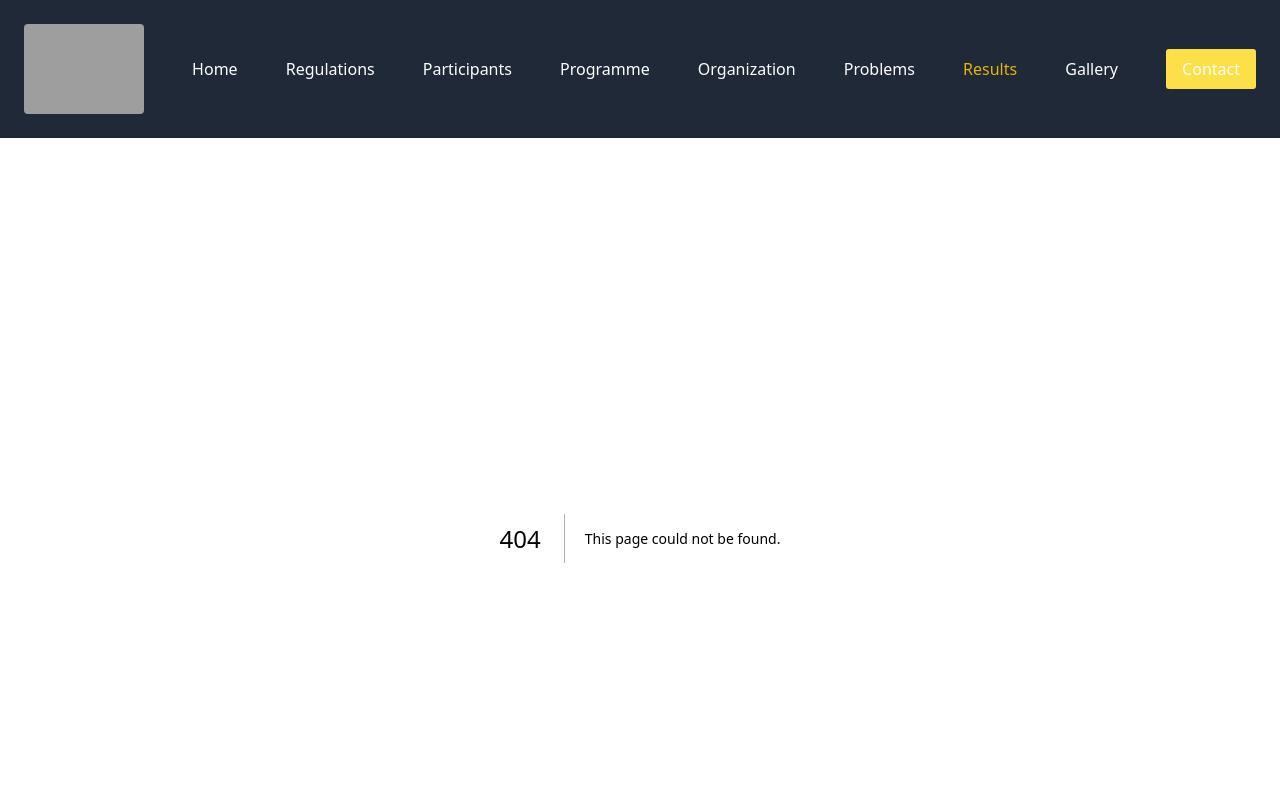
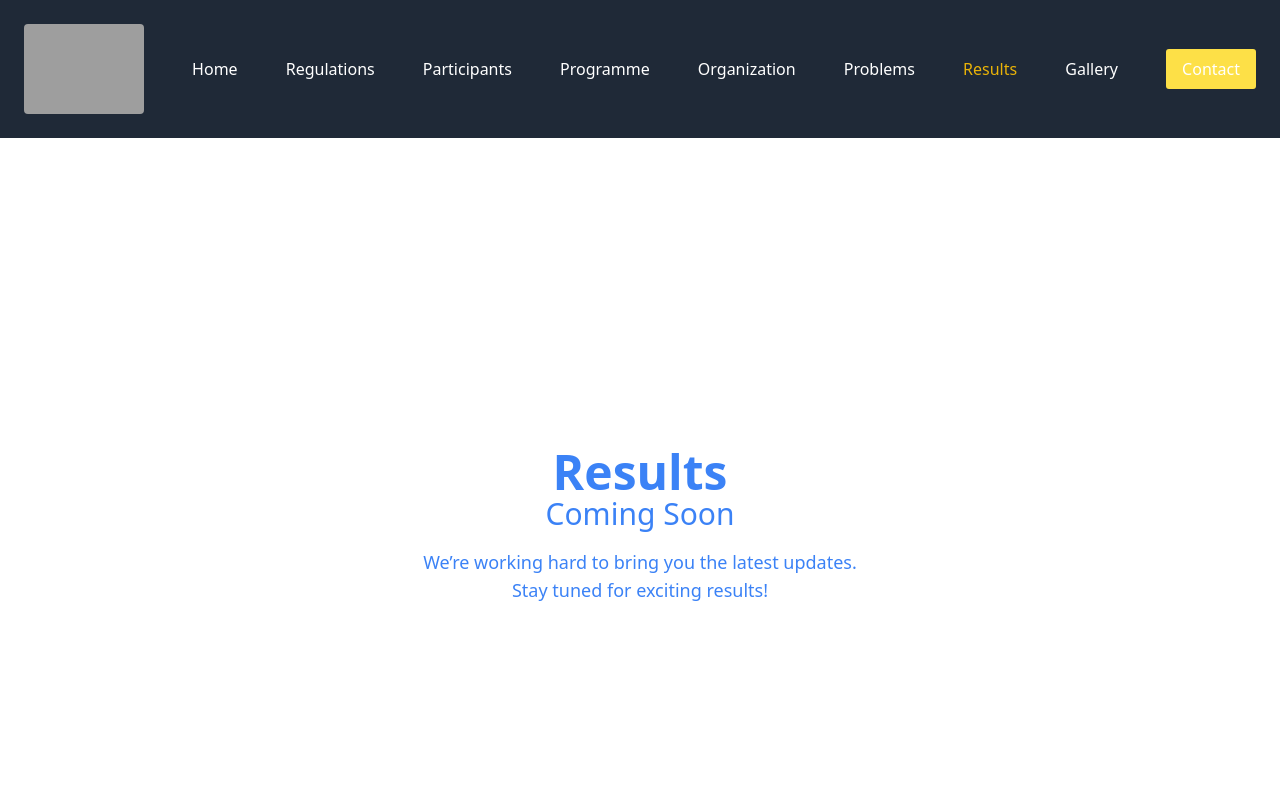
Before and after one commit to OkiljonDadakhanov/alxorazmiy, a Next.js app: page /results in a window 1280 px wide. Before the commit this address had no page. Shown: the top 800 px of the page. Built offline with nearby package versions, Linux system fonts and the light colour scheme; grey boxes are pictures that could not be loaded.

Commit message:
feat: results component

```diff
--- /dev/null
+++ b/app/results/page.tsx
@@ -0,0 +1,20 @@
+import React from "react";
+
+export default function Results() {
+  return (
+    <section className="min-h-screen  text-blue-500 flex flex-col items-center justify-center">
+      {/* Header */}
+      <div className="text-center">
+        <h1 className="text-5xl font-semibold">Results</h1>
+      </div>
+
+      {/* Coming Soon Animation */}
+
+      <h2 className="text-3xl font-medium mb-4">Coming Soon</h2>
+      <p className="text-blue-500 text-lg mb-6 max-w-md text-center">
+        We’re working hard to bring you the latest updates. Stay tuned for
+        exciting results!
+      </p>
+    </section>
+  );
+}
--- a/package.json
+++ b/package.json
@@ -18,6 +18,7 @@
     "embla-carousel": "^8.5.2",
     "embla-carousel-autoplay": "^8.5.2",
     "embla-carousel-react": "^8.5.2",
+    "framer-motion": "^12.0.5",
     "lucide-react": "^0.473.0",
     "next": "15.1.5",
     "owl.carousel": "^2.3.4",
```
Also changed, not shown: 1 other file (tests, documents, lock files or other folders).
